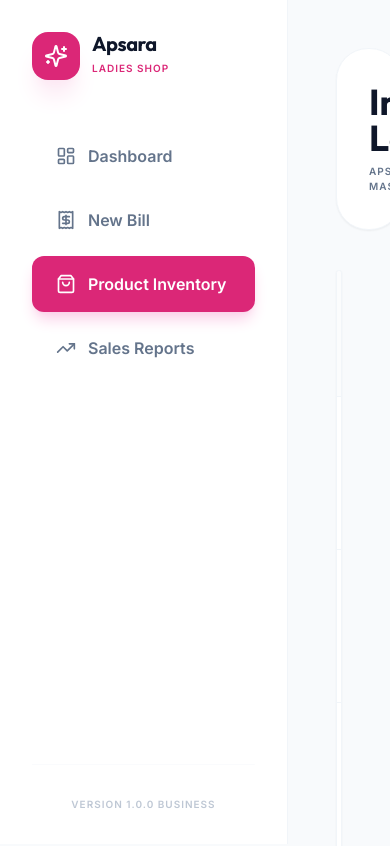
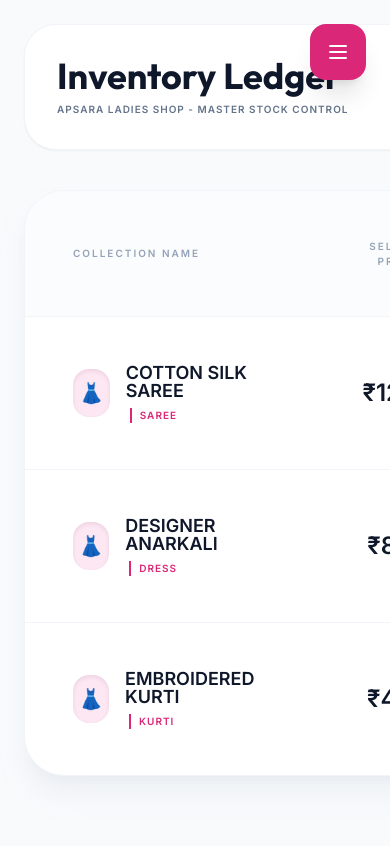
Before and after one commit to kunal352/apsara-ladies-shop-, a React (Vite) app: page /inventory in a window 390 px wide. Shown: the top 846 px of the page. Built offline with nearby package versions, Linux system fonts and the light colour scheme.

Commit message:
UI: Fully Responsive Sidebar and Layout for Mobile/Tablet

```diff
--- a/src/App.jsx
+++ b/src/App.jsx
@@ -1,7 +1,7 @@
-import React from 'react';
+import React, { useState } from 'react';
 import { BrowserRouter as Router, Routes, Route, Link, useLocation } from 'react-router-dom';
 import { Toaster } from 'react-hot-toast';
-import { LayoutDashboard, ShoppingBag, Receipt, TrendingUp, Sparkles } from 'lucide-react';
+import { LayoutDashboard, ShoppingBag, Receipt, TrendingUp, Sparkles, Menu, X } from 'lucide-react';
 import { ShopProvider } from './context/ShopContext';
 
 import Dashboard from './pages/Dashboard';
@@ -10,18 +10,27 @@ import Billing from './pages/Billing';
 import Reports from './pages/Reports';
 
 const Navbar = () => {
+  const [isOpen, setIsOpen] = useState(false);
   const location = useLocation();
   const isActive = (path) => location.pathname === path;
 
   const links = [
     { title: 'Dashboard', path: '/', icon: <LayoutDashboard size={20} /> },
     { title: 'New Bill', path: '/billing', icon: <Receipt size={20} /> },
-    { title: 'Product Inventory', path: '/inventory', icon: <ShoppingBag size={20} /> },
+    { title: 'Inventory', path: '/inventory', icon: <ShoppingBag size={20} /> },
     { title: 'Sales Reports', path: '/reports', icon: <TrendingUp size={20} /> },
   ];
 
   return (
-    <nav className="fixed left-0 top-0 h-screen w-72 bg-white border-r border-slate-100 p-8 flex flex-col z-50">
+    <>
+      <button
+        onClick={() => setIsOpen(!isOpen)}
+        className="fixed top-6 right-6 z-[60] p-4 bg-pink-600 text-white rounded-2xl shadow-xl lg:hidden active:scale-90 transition-all"
+      >
+        {isOpen ? <X size={24} /> : <Menu size={24} />}
+      </button>
+
+      <nav className={`fixed left-0 top-0 h-screen w-72 bg-white border-r border-slate-100 p-8 flex flex-col z-50 transition-transform duration-300 lg:translate-x-0 ${isOpen ? 'translate-x-0' : '-translate-x-full'}`}>
         <div className="flex items-center gap-3 mb-12">
           <div className="bg-pink-600 p-3 rounded-2xl shadow-xl shadow-pink-100">
             <Sparkles className="text-white" size={24} />
@@ -37,6 +46,7 @@ const Navbar = () => {
             <Link
               key={link.path}
               to={link.path}
+              onClick={() => setIsOpen(false)}
               className={`flex items-center gap-3 px-6 py-4 rounded-xl font-bold transition-all ${
                 isActive(link.path)
                   ? 'bg-pink-600 text-white shadow-lg shadow-pink-200'
@@ -53,6 +63,14 @@ const Navbar = () => {
            <p className="text-[10px] font-black text-slate-400 uppercase tracking-widest text-center">Version 1.0.0 Business</p>
         </div>
       </nav>
+
+      {isOpen && (
+        <div
+          onClick={() => setIsOpen(false)}
+          className="fixed inset-0 bg-slate-950/40 backdrop-blur-sm z-40 lg:hidden"
+        />
+      )}
+    </>
   );
 };
 
@@ -60,9 +78,9 @@ function App() {
   return (
     <ShopProvider>
       <Router>
-        <div className="min-h-screen flex bg-slate-50 font-inter">
+        <div className="min-h-screen flex bg-slate-50 font-inter overflow-x-hidden">
           <Navbar />
-          <main className="flex-1 ml-72 p-12 overflow-y-auto">
+          <main className="flex-1 lg:ml-72 p-6 md:p-12 transition-all">
             <Routes>
               <Route path="/" element={<Dashboard />} />
               <Route path="/inventory" element={<Inventory />} />
--- a/src/pages/Dashboard.jsx
+++ b/src/pages/Dashboard.jsx
@@ -33,7 +33,7 @@ const Dashboard = () => {
         </div>
       </div>
 
-      <div className="grid grid-cols-1 md:grid-cols-2 lg:grid-cols-4 gap-8">
+      <div className="grid grid-cols-1 sm:grid-cols-2 lg:grid-cols-4 gap-6 md:gap-8">
         <StatCard title="Total Revenue" value={`₹${totalRevenue}`} icon={<IndianRupee className="text-pink-600" size={28} />} color="bg-pink-50" />
         <StatCard title="Stock Gela (Sold)" value={`${totalSold} pcs`} icon={<TrendingUp className="text-purple-600" size={28} />} color="bg-purple-50" />
         <StatCard title="Stock Shilak (Left)" value={`${remainingStock} pcs`} icon={<Package className="text-blue-600" size={28} />} color="bg-blue-50" />
--- a/src/pages/Inventory.jsx
+++ b/src/pages/Inventory.jsx
@@ -46,8 +46,8 @@ const Inventory = () => {
         </button>
       </div>
 
-      <div className="bg-white rounded-[40px] border border-slate-100 shadow-sm overflow-hidden">
-        <table className="w-full text-left">
+      <div className="bg-white rounded-[40px] border border-slate-100 shadow-sm overflow-x-auto custom-scrollbar shadow-xl shadow-slate-200/50">
+        <table className="w-full text-left min-w-[1000px]">
           <thead className="bg-slate-50/50 border-b border-slate-100 font-black text-slate-400 text-[10px] uppercase tracking-[0.2em] text-center">
             <tr>
               <th className="px-12 py-10 text-left">Collection Name</th>
```
Lines whose indentation alone changed are shown as unchanged.
